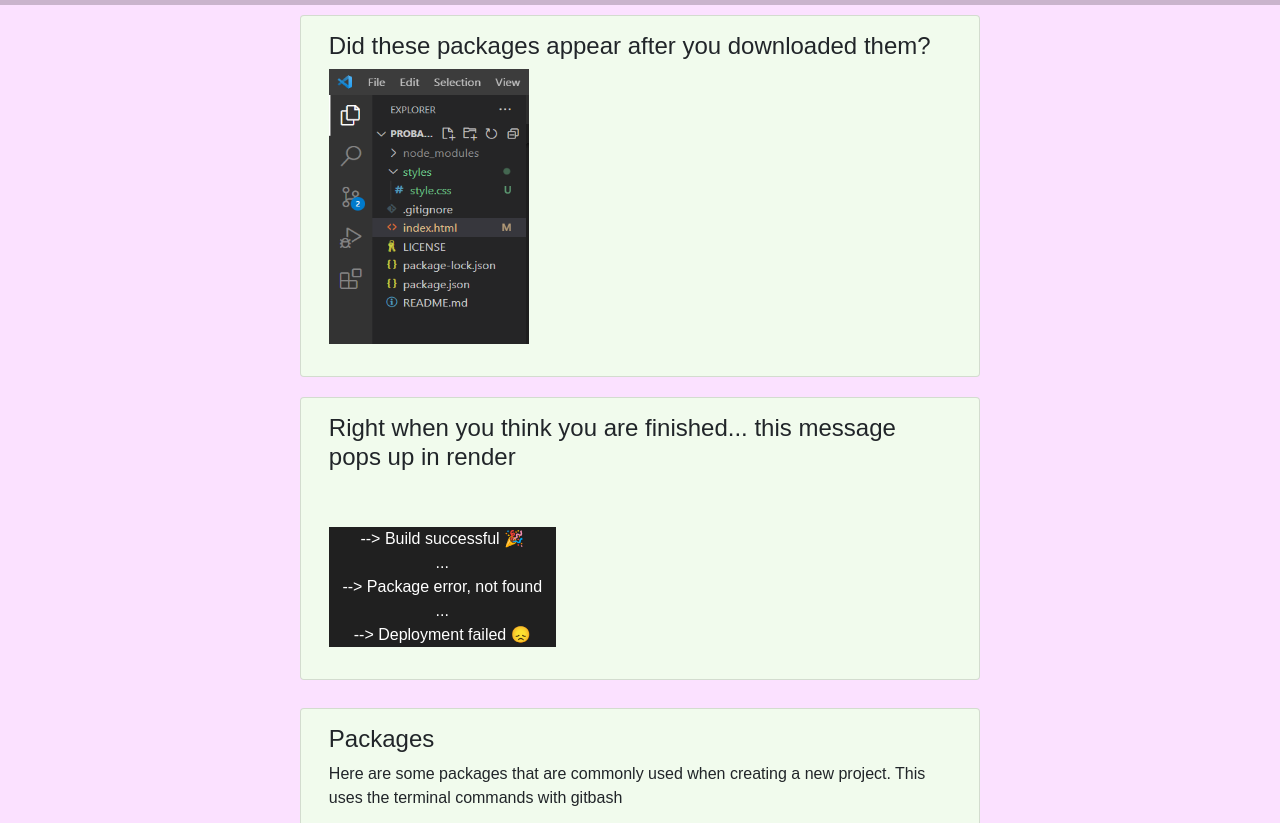
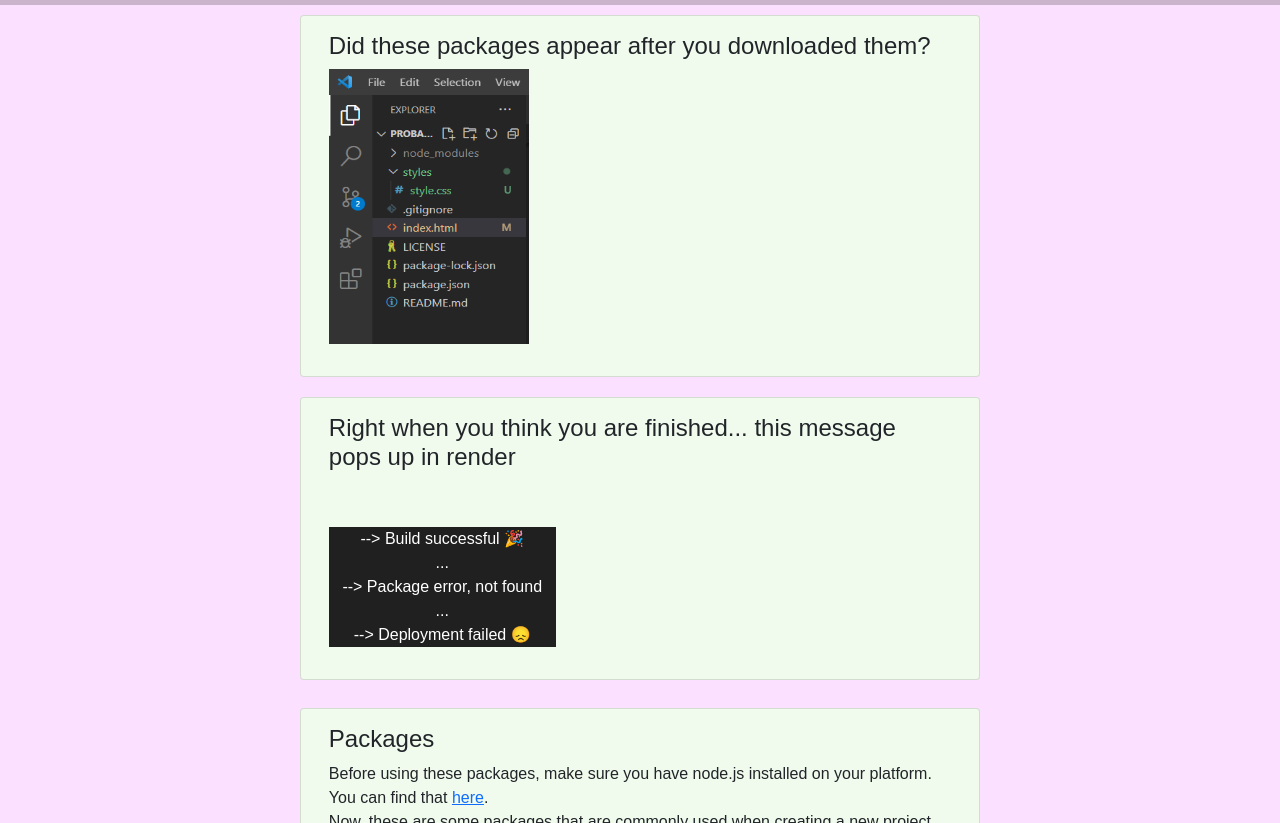
Before and after one commit to mskel1/probable-spork-oscar, a website: page index.html in a window 1280 px wide. Shown: the part 99-922 px from the top of the page. Drawn offline with nearby package versions, Linux system fonts and the light colour scheme; files that its build step writes are made by us from their sources.

Commit message:
Add files via upload

```diff
--- a/index.html
+++ b/index.html
@@ -56,7 +56,9 @@
             <div class="card col-sm-6 mx-auto">
                 <div class="card-body">
                    <h4 class="card-title">Packages</h4>
-      <p class="card-text">Here are some packages that are commonly used when creating a new project. This uses the terminal commands with gitbash
+      <p class="card-text">Before using these packages, make sure you have node.js installed on your platform. You can find that <a href="https://nodejs.org/en/download/">here</a>.
+        <br>
+         Now, these are some packages that are commonly used when creating a new project with a node server. This uses the terminal commands with gitbash.
         <ul>
             <li> <mark style="font-weight: bold">npm:</mark> this install allows you to download any package or any dependencies within a package </li>
             <li> <mark style="font-weight: bold"> express:</mark> within node js, this helps to provide the features that work best when creating an app. It's a library that makes deploying a webserver easier. <br>
```
